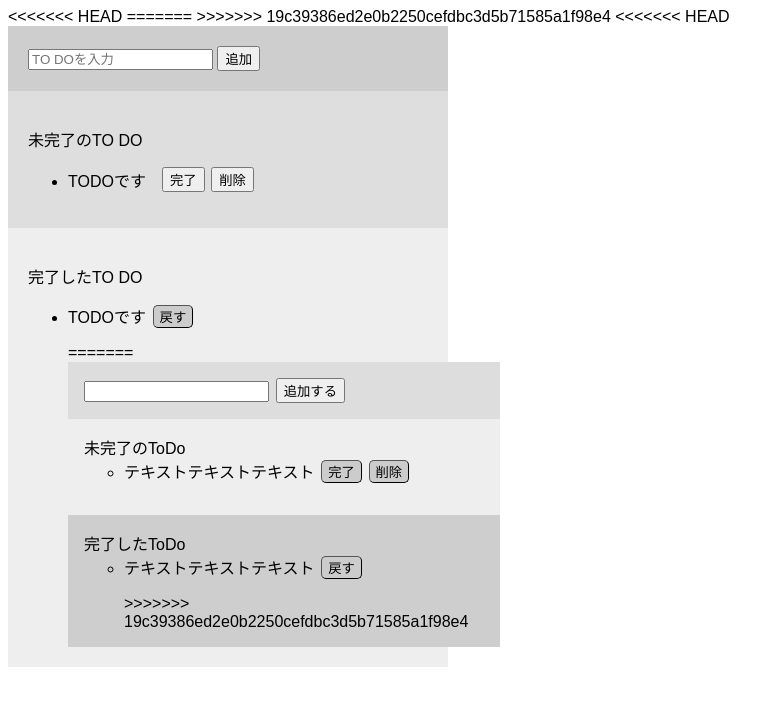
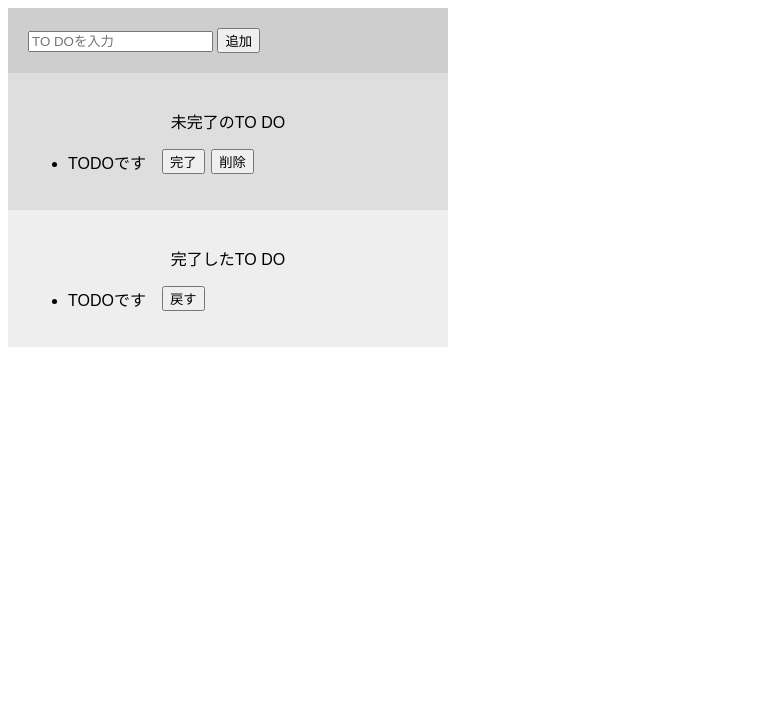
Before and after one commit to nijimelo/codesandbox-test, a website built with Parcel: page src/index.html in a window 1280 px wide. Shown: the whole page, without its empty margins (0-784 px from the left). Built offline with nearby package versions, Linux system fonts and the light colour scheme.

Commit message:
コンフリクト解消

```diff
--- a/src/index.html
+++ b/src/index.html
@@ -1,16 +1,11 @@
 <!DOCTYPE html>
 <html>
   <head>
-<<<<<<< HEAD
-    <title>todo</title>
-=======
     <title>ToDoList</title>
->>>>>>> 19c39386ed2e0b2250cefdbc3d5b71585a1f98e4
     <meta charset="UTF-8" />
   </head>
 
   <body>
-<<<<<<< HEAD
     <div class="input-area">
       <input id="addText" type='text' placeholder="TO DOを入力" />
       <button id="addBtn">追加</button>
@@ -36,19 +31,6 @@
             <button>戻す</button>
           </div>
         </li>
-=======
-    <div class="input-area"><input id="input-todo" type="text"><button id="add">追加する</button></div>
-    <div class="incomplete-area">
-      <p>未完了のToDo</p>
-      <ul>
-        <li><div><p>テキストテキストテキスト</p><button id="complete">完了</button><button id="delete">削除</button></div></li>
-      </ul>
-    </div>
-    <div class="complete-area">
-      <p>完了したToDo</p>
-      <ul>
-        <li><div><p>テキストテキストテキスト</p><button>戻す</button></div></li>
->>>>>>> 19c39386ed2e0b2250cefdbc3d5b71585a1f98e4
       </ul>
     </div>
 
--- a/src/styles.css
+++ b/src/styles.css
@@ -1,8 +1,6 @@
 body {
   font-family: sans-serif;
 }
-
-<<<<<<< HEAD
 .title {
   text-align: center;
 }
@@ -40,69 +38,4 @@ ul li div button + button {
   background-color: #eeeeee;
   width: 400px;
   padding: 20px;
-=======
-body > div {
-  max-width: 400px;
-  margin-left: auto;
-  margin-right: auto;
-  min-height: 200px;
 }
-
-#highlighter {
-  height: 0 !important;
-  min-height: auto !important;
-}
-
-.input-area {
-  background-color: #ddd;
-  min-height: auto;
-  padding: 1em;
-}
-
-div p {
-  font-weight: 500;
-  margin: 0;
-}
-
-button {
-  cursor: pointer;
-}
-
-ul {
-  margin-bottom: 0;
-}
-
-ul li {
-  margin-bottom: 1em;
-}
-
-ul li > div {
-  display: flex;
-  align-items: center;
-}
-
-ul li button {
-  margin-left: 0.5em;
-  border-radius: 5px;
-  border-width: 1px;
-  background-color: #ccc;
-}
-
-ul li button:hover {
-  background-color: #fff;
-  outline: none !important;
-  border-width: 1px;
-}
-
-.input-area button {
-  margin-left: 0.5em;
-}
-.incomplete-area {
-  background-color: #eee;
-  padding: 1em;
-}
-.complete-area {
-  background-color: #cecece;
-  padding: 1em;
->>>>>>> 19c39386ed2e0b2250cefdbc3d5b71585a1f98e4
-}
```
